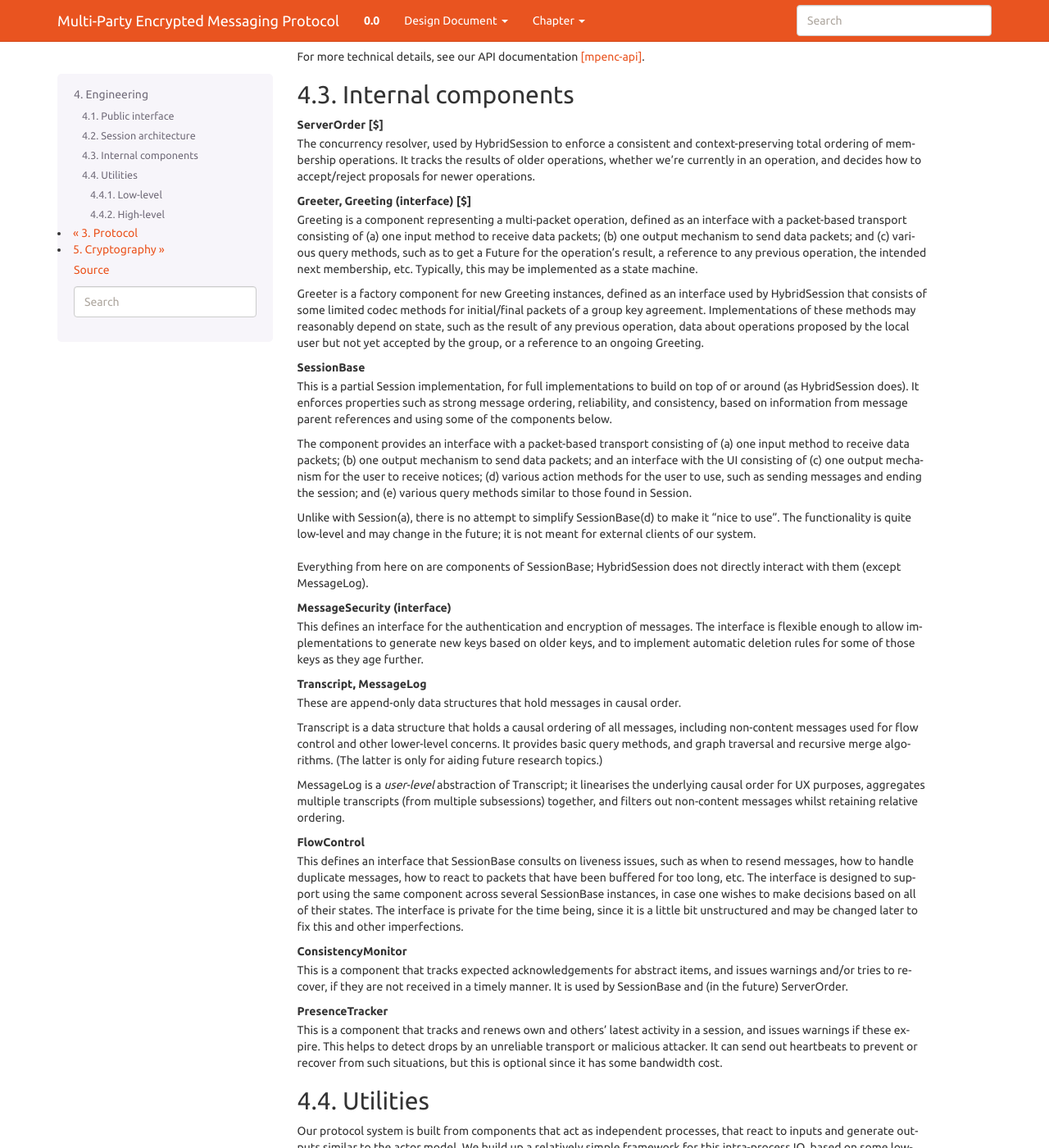
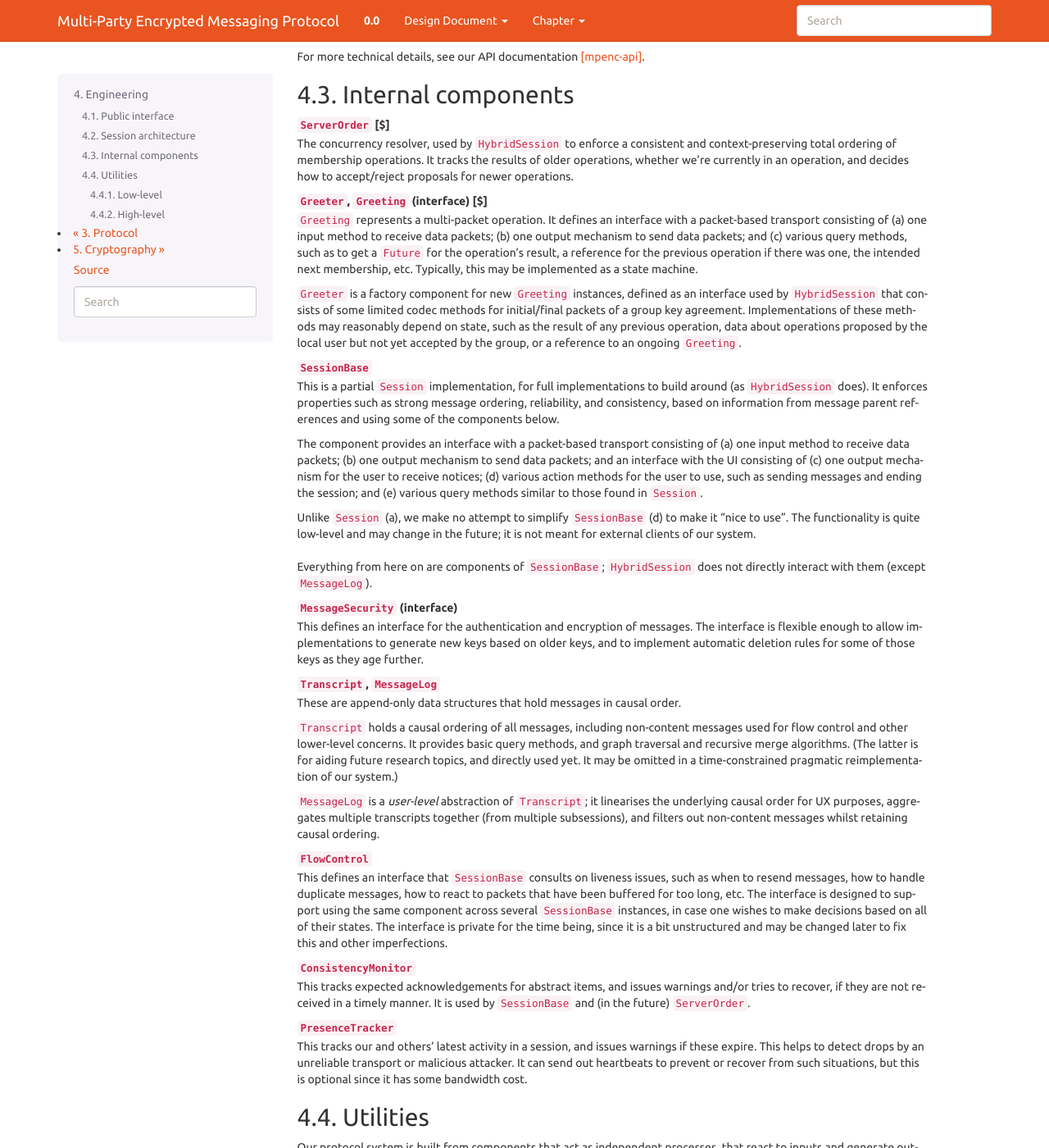
Before and after one commit to meganz/mpenc_doc, a Sphinx documentation site: the page built from source/engineering.rst, in a window 1280 px wide and 1400 px high, scrolled down 1738 px. Shown: the whole window at 82% size. Built offline with Sphinx 7.4.7, drawn with Linux system fonts in a browser that asks for light colours; some of the changed text lies outside the part shown.

Commit message:
format component names as code, and tweak some related wording

```diff
--- a/source/engineering.rst
+++ b/source/engineering.rst
@@ -20,7 +20,7 @@ We begin by observing that any implementation of any communications system must
 (a) do IO with the network; and (b) do IO with the user. In our system, we
 define the following interfaces for these purposes:
 
-Session (interface)
+``Session`` (interface)
   This models a group messaging session as described in :doc:`background`. It
   defines an interface for higher layers (e.g. the UI) to interact with, which
   consists of (a) one input method to send a message or change the session
@@ -28,9 +28,9 @@ Session (interface)
   or security warnings; and (c) various query methods, such as to get its
   current membership, the stream of messages accepted so far, etc. [#sess]_
 
-GroupChannel (interface) [$]
+``GroupChannel`` (interface) [$]
   This represents a group transport channel. It defines an interface for higher
-  layers (e.g. a Session) to interact with, which consists of (a) one input
+  layers (e.g. a ``Session``) to interact with, which consists of (a) one input
   method to send a packet or change the channel membership; (b) one output
   mechanism to receive channel events; and (c) various query methods. Actions
   may be ignored by the transport or satisfied exactly once, possibly after we
@@ -84,10 +84,10 @@ contains several internal components:
   - a transcript data structure to hold accepted messages in the correct order;
   - various liveness components to ensure reliability and consistency.
 
-HybridSession itself handles the various transport integration cases; creates
-and destroys subprocesses to run membership operations; and manages membership
-changes that are initiated by the local user, that require more tracking such
-as retries in the case of transport hiccups, etc.
+``HybridSession`` itself handles the various transport integration cases;
+creates and destroys subprocesses to run membership operations; and manages
+membership changes that are initiated by the local user, that require more
+tracking such as retries in the case of transport hiccups, etc.
 
 The receive handler roughly runs as follows. For each incoming channel event:
 
@@ -111,9 +111,9 @@ The receive handler roughly runs as follows. For each incoming channel event:
    received out-of-order and depends on missing packets to decrypt.
 
 The components that deal directly with cryptography are marked [*] above. These
-may be improved independently from the others, and from HybridSession. We may
-also replace the cryptographic primitives within each component -- e.g. DH key
-exchange, signature schemes, hash functions and symmetric ciphers -- as
+may be improved independently from the others, and from ``HybridSession``. We
+may also replace the cryptographic primitives within each component -- e.g. DH
+key exchange, signature schemes, hash functions and symmetric ciphers -- as
 necessary, based on the recommendations of the cryptography community.
 
 For more technical details, see our API documentation [mpenc-api]_.
@@ -121,30 +121,30 @@ For more technical details, see our API documentation [mpenc-api]_.
 Internal components
 ===================
 
-ServerOrder [$]
-  The concurrency resolver, used by HybridSession to enforce a consistent and
-  context-preserving total ordering of membership operations. It tracks the
+``ServerOrder`` [$]
+  The concurrency resolver, used by ``HybridSession`` to enforce a consistent
+  and context-preserving total ordering of membership operations. It tracks the
   results of older operations, whether we're currently in an operation, and
   decides how to accept/reject proposals for newer operations.
 
-Greeter, Greeting (interface) [$]
-  Greeting is a component representing a multi-packet operation, defined as an
-  interface with a packet-based transport consisting of (a) one input method to
-  receive data packets; (b) one output mechanism to send data packets; and (c)
-  various query methods, such as to get a Future for the operation's result, a
-  reference to any previous operation, the intended next membership, etc.
-  Typically, this may be implemented as a state machine.
+``Greeter``, ``Greeting`` (interface) [$]
+  ``Greeting`` represents a multi-packet operation. It defines an interface
+  with a packet-based transport consisting of (a) one input method to receive
+  data packets; (b) one output mechanism to send data packets; and (c) various
+  query methods, such as to get a ``Future`` for the operation's result, a
+  reference for the previous operation if there was one, the intended next
+  membership, etc. Typically, this may be implemented as a state machine.
 
-  Greeter is a factory component for new Greeting instances, defined as an
-  interface used by HybridSession that consists of some limited codec methods
-  for initial/final packets of a group key agreement. Implementations of these
-  methods may reasonably depend on state, such as the result of any previous
-  operation, data about operations proposed by the local user but not yet
-  accepted by the group, or a reference to an ongoing Greeting.
+  ``Greeter`` is a factory component for new ``Greeting`` instances, defined as
+  an interface used by ``HybridSession`` that consists of some limited codec
+  methods for initial/final packets of a group key agreement. Implementations
+  of these methods may reasonably depend on state, such as the result of any
+  previous operation, data about operations proposed by the local user but not
+  yet accepted by the group, or a reference to an ongoing ``Greeting``.
 
-SessionBase
-  This is a partial Session implementation, for full implementations to build
-  on top of or around (as HybridSession does). It enforces properties such as
+``SessionBase``
+  This is a partial ``Session`` implementation, for full implementations to
+  build around (as ``HybridSession`` does). It enforces properties such as
   strong message ordering, reliability, and consistency, based on information
   from message parent references and using some of the components below.
 
@@ -153,54 +153,54 @@ SessionBase
   send data packets; and an interface with the UI consisting of (c) one output
   mechanism for the user to receive notices; (d) various action methods for the
   user to use, such as sending messages and ending the session; and (e) various
-  query methods similar to those found in Session.
+  query methods similar to those found in ``Session``.
 
-  Unlike with Session(a), there is no attempt to simplify SessionBase(d) to
+  Unlike ``Session`` (a), we make no attempt to simplify ``SessionBase`` (d) to
   make it "nice to use". The functionality is quite low-level and may change in
   the future; it is not meant for external clients of our system.
 
-Everything from here on are components of SessionBase; HybridSession does not
-directly interact with them (except MessageLog).
+Everything from here on are components of ``SessionBase``; ``HybridSession``
+does not directly interact with them (except ``MessageLog``).
 
-MessageSecurity (interface)
+``MessageSecurity`` (interface)
   This defines an interface for the authentication and encryption of messages.
   The interface is flexible enough to allow implementations to generate new
   keys based on older keys, and to implement automatic deletion rules for some
   of those keys as they age further.
 
-Transcript, MessageLog
+``Transcript``, ``MessageLog``
   These are append-only data structures that hold messages in causal order.
 
-  Transcript is a data structure that holds a causal ordering of all messages,
-  including non-content messages used for flow control and other lower-level
-  concerns. It provides basic query methods, and graph traversal and recursive
-  merge algorithms. (The latter is only for aiding future research topics.)
+  ``Transcript`` holds a causal ordering of all messages, including non-content
+  messages used for flow control and other lower-level concerns. It provides
+  basic query methods, and graph traversal and recursive merge algorithms. (The
+  latter is for aiding future research topics, and directly used yet. It may be
+  omitted in a time-constrained pragmatic reimplementation of our system.)
 
-  MessageLog is a *user-level* abstraction of Transcript; it linearises the
-  underlying causal order for UX purposes, aggregates multiple transcripts
-  (from multiple subsessions) together, and filters out non-content messages
-  whilst retaining relative ordering.
+  ``MessageLog`` is a *user-level* abstraction of ``Transcript``; it linearises
+  the underlying causal order for UX purposes, aggregates multiple transcripts
+  together (from multiple subsessions), and filters out non-content messages
+  whilst retaining causal ordering.
 
-FlowControl
-  This defines an interface that SessionBase consults on liveness issues, such
-  as when to resend messages, how to handle duplicate messages, how to react to
-  packets that have been buffered for too long, etc. The interface is designed
-  to support using the same component across several SessionBase instances, in
-  case one wishes to make decisions based on all of their states. The interface
-  is private for the time being, since it is a little bit unstructured and may
-  be changed later to fix this and other imperfections.
+``FlowControl``
+  This defines an interface that ``SessionBase`` consults on liveness issues,
+  such as when to resend messages, how to handle duplicate messages, how to
+  react to packets that have been buffered for too long, etc. The interface is
+  designed to support using the same component across several ``SessionBase``
+  instances, in case one wishes to make decisions based on all of their states.
+  The interface is private for the time being, since it is a bit unstructured
+  and may be changed later to fix this and other imperfections.
 
-ConsistencyMonitor
-  This is a component that tracks expected acknowledgements for abstract items,
-  and issues warnings and/or tries to recover, if they are not received in a
-  timely manner. It is used by SessionBase and (in the future) ServerOrder.
+``ConsistencyMonitor``
+  This tracks expected acknowledgements for abstract items, and issues warnings
+  and/or tries to recover, if they are not received in a timely manner. It is
+  used by ``SessionBase`` and (in the future) ``ServerOrder``.
 
-PresenceTracker
-  This is a component that tracks and renews own and others' latest activity in
-  a session, and issues warnings if these expire. This helps to detect drops by
-  an unreliable transport or malicious attacker. It can send out heartbeats to
-  prevent or recover from such situations, but this is optional since it has
-  some bandwidth cost.
+``PresenceTracker``
+  This tracks our and others' latest activity in a session, and issues warnings
+  if these expire. This helps to detect drops by an unreliable transport or
+  malicious attacker. It can send out heartbeats to prevent or recover from
+  such situations, but this is optional since it has some bandwidth cost.
 
 Utilities
 =========
@@ -321,8 +321,8 @@ user interface:
 .. code-block:: scala
 
   trait ReceivingSender[SendInput, RecvOutput] {
+    def send   : SendInput => Boolean
     def onRecv : Subscribe[RecvOutput, Boolean] // i.e. (RecvOutput => Boolean) => (() => Boolean)
-    def send   : SendInput => Boolean
   }
 
 For example, when the UI wants to send some things to our session, it passes
@@ -335,8 +335,8 @@ transport client:
 .. code-block:: scala
 
   trait SendingReceiver[RecvInput, SendOutput] {
+    def recv   : RecvInput => Boolean
     def onSend : Subscribe[SendOutput, Boolean] // i.e. (SendOutput => Boolean) => (() => Boolean)
-    def recv   : RecvInput => Boolean
   }
 
 For example, when we want to tell a GKA session membership operation that we
@@ -366,8 +366,8 @@ simplicity, meaning "the item was {accepted, rejected} by the consumer". This
 allows us to detect errors -- such as transport failures in sending messages,
 or trial decryption failures in receiving packets -- but in a loosely-coupled
 way that discourages violation of the separation of layers. One reasonable
-extension is to use a 3-value logic to represent {accept, try later, reject},
-which helps both of the previous cases.
+extension for the future, is to use a 3-value logic to represent {accept, try
+later, reject}, which helps both of the previous cases.
 
 This concludes the overview of our reference implementation. All the code that
 is not mentioned here, is a straightforward application of software engineering
```
Also changed, not shown: other parts of source/engineering.rst (+26 -26 lines).
